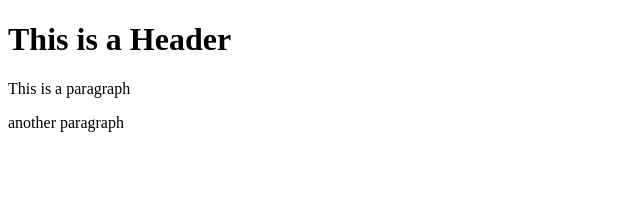
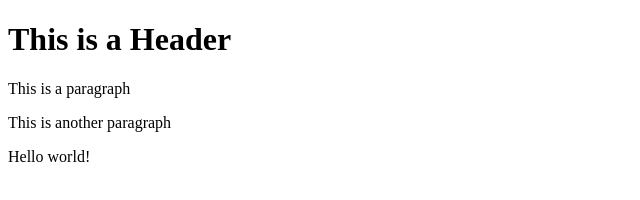
Before and after one commit to medinadaniel97/git.test, a website: page index.html in a window 1280 px wide. Shown: the whole page, without its empty margins (0-640 px from the left). Drawn offline with Linux system fonts and the light colour scheme.

```diff
--- a/index.html
+++ b/index.html
@@ -3,6 +3,7 @@
     <body>
         <h1>This is a Header</h1>
         <p>This is a paragraph</p>
-        <p> another paragraph</p>
+        <p>This is another paragraph</p>
+        <p>Hello world!</p>
     </body>
 </html>
```
Also changed, not shown: package.json (added, +24 -0 lines), 2 other files.
